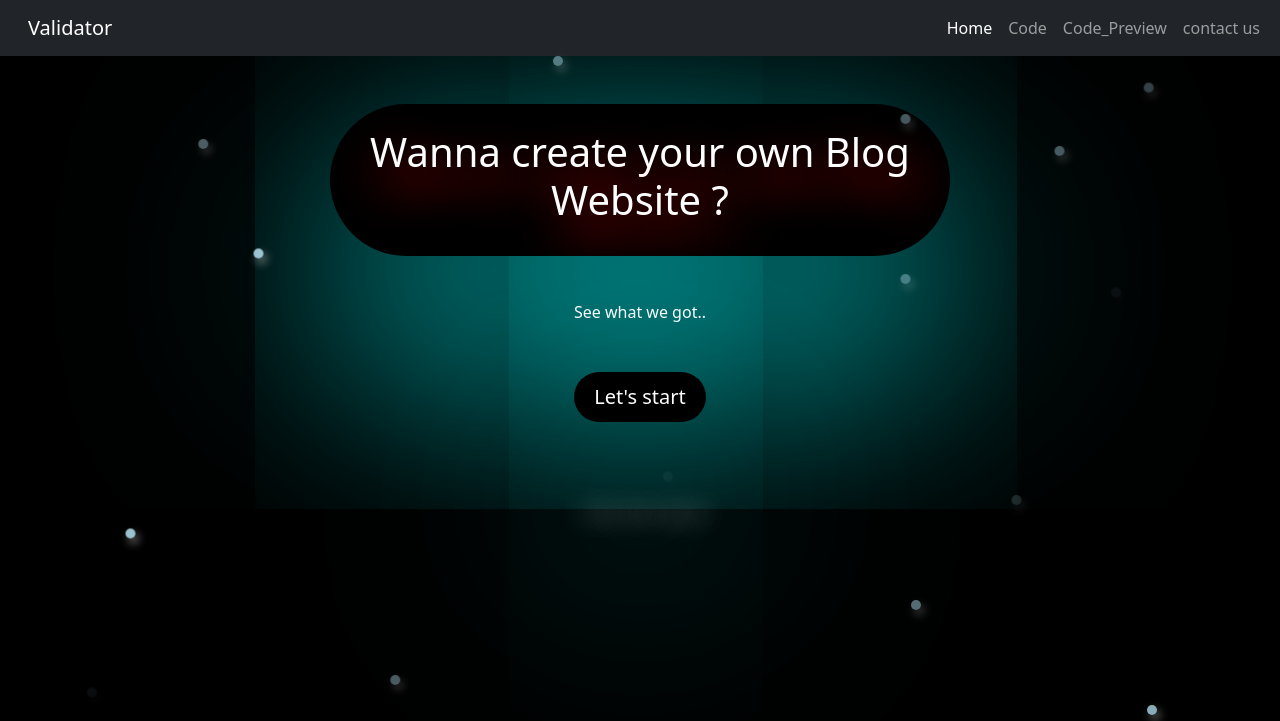
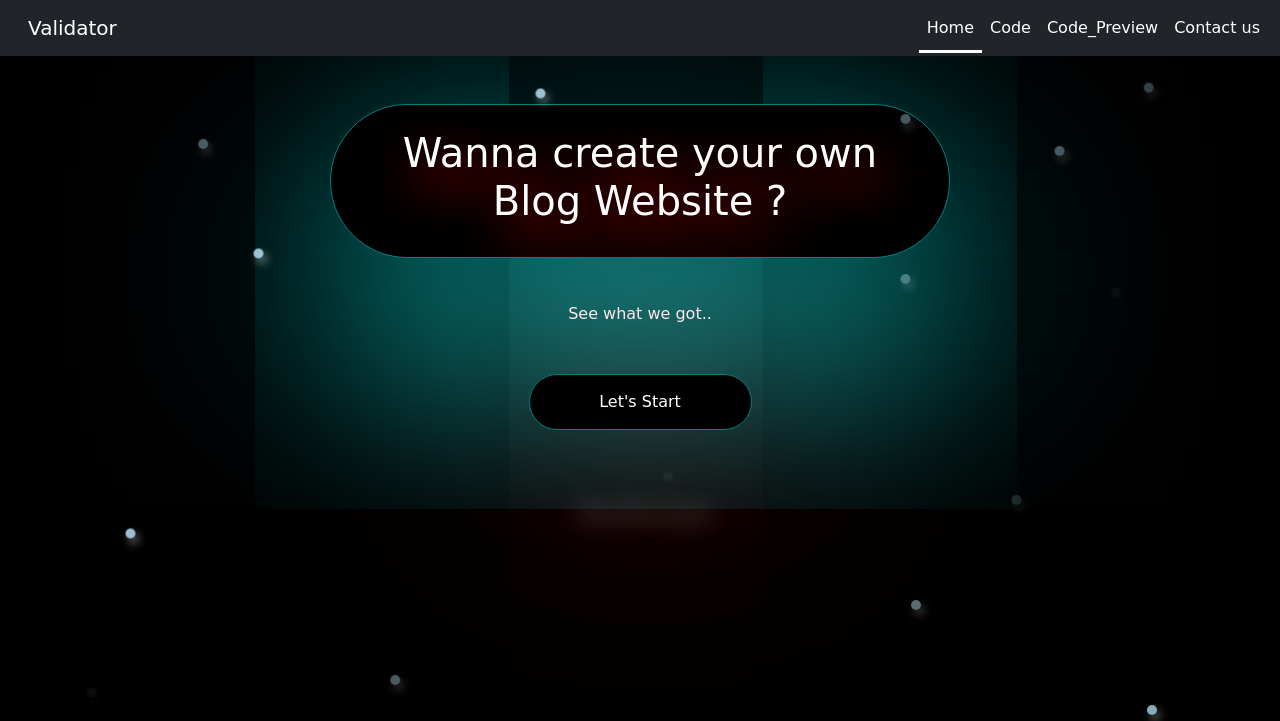
Before and after one commit to Naman-bangari/blogweb-with-django, a Django app: page / in a window 1280 px wide. Shown: the top 721 px of the page. Run offline with Django 5.2, Linux system fonts and the light colour scheme.

Commit message:
front end

```diff
--- a/Validator/home/views.py
+++ b/Validator/home/views.py
@@ -2,6 +2,7 @@ from django.shortcuts import render ,HttpResponse,redirect
 
 # Create your views here.
 def index(request):
+    items = request.session.get('items', [])
     code1 = request.session.get('code1', None)  # Retrieve code1 from session or None if not found
 
     if request.method == 'POST':
@@ -9,17 +10,23 @@ def index(request):
         if new_code1 is not None:  # Check if new_code1 is not None
             request.session['code1'] = new_code1  # Store new_code1 in session
             code1 = new_code1
-
-    return render(request, 'index.html', {'code1': code1})
+    return render(request, 'index.html', {'code1': code1,'items':items})
 
 def about(request):
     code1 = request.session.get('code1')  # Retrieve code1 from session
     return render(request, 'about.html', {'code1': code1})
 
 def services(request):
-     return render(request,'services.html')
+    return render(request,'services.html')
 
 def contact(request):
-     return render(request,'contact.html')
+    return render(request,'contact.html')
 def home1(request):
-     return render(request,'home1.html')
+    if request.method == 'POST':
+        items = []  # Initialize an empty list
+        selected_items = [value for name, value in request.POST.items() if name.startswith('item')]
+        items.extend(selected_items)
+        request.session['items'] = items
+        return redirect('index')  # Assuming 'index' is the name of the URL pattern for the index view
+
+    return render(request, 'home1.html')
--- a/Validator/templates/about.html
+++ b/Validator/templates/about.html
@@ -4,6 +4,7 @@
   {{ code1 | safe }}
 
 </div>
+
 <script>
   console.log("Variable content:", "{{ code1 }}");
 </script>
--- a/Validator/templates/base.html
+++ b/Validator/templates/base.html
@@ -1,18 +1,21 @@
-<!doctype html>
+<!DOCTYPE html>
 <html lang="en" dir="ltr">
 
 <head>
   <meta charset="utf-8">
   <meta name="viewport" content="width=device-width, initial-scale=1">
-    <link rel="stylesheet" href="https://cdn.jsdelivr.net/npm/bootstrap@5.3.3/dist/css/bootstrap.rtl.min.css" integrity="sha384-dpuaG1suU0eT09tx5plTaGMLBsfDLzUCCUXOY2j/LSvXYuG6Bqs43ALlhIqAJVRb" crossorigin="anonymous">
+  <link rel="stylesheet"
+    href="https://cdn.jsdelivr.net/npm/bootstrap@5.3.3/dist/css/bootstrap.rtl.min.css"
+    integrity="sha384-dpuaG1suU0eT09tx5plTaGMLBsfDLzUCCUXOY2j/LSvXYuG6Bqs43ALlhIqAJVRb" crossorigin="anonymous">
 
-    <title >{% block title %}{% endblock title %} Validator</title>
+  <title>{% block title %}{% endblock title %} Validator</title>
   <style>
     body {
       font-family: Cursive, sans-serif;
       background-color: #f2f2f2;
       margin: 0;
       padding: 0;
+
     }
 
     .container {
@@ -36,44 +39,55 @@
       float: left;
     }
 
-      button[type="submit"] {
-        background-color: #007bff;
-        color: #fff;
-        border: none;
-        border-radius: 4px;
-        padding: 10px 20px;
-        cursor: pointer;
-        font-size: 16px;
-        transition: background-color 0.3s;
+    .navbar-nav .nav-item .nav-link {
+      position: relative;
+      color: white; /* Default color */
+      transition: color 0.3s; /* Transition for text color */
     }
 
-      button[type="submit"]:hover {
-        background-color: #0056b3;
+    .navbar-nav .nav-item .nav-link::after {
+      content: '';
+      position: absolute;
+      bottom: -5px;
+      left: 0;
+      width: 0;
+      height: 3px; /* Thickness of the underline */
+      background-color: white; /* Color of the underline */
+      transition: width 0.3s; /* Transition for underline width */
     }
 
+    .navbar-nav .nav-item .nav-link:hover::after {
+      width: 100%;
+    }
+
+    .navbar-nav .nav-item .nav-link.active::after {
+      width: 100%;
+    }
   </style>
 </head>
+
 <body>
   <nav class="navbar navbar-expand-lg navbar-dark bg-dark">
     <div class="container-fluid">
       <a class="navbar-brand" href="/">Validator</a>
-          <button class="navbar-toggler" type="button" data-bs-toggle="collapse" data-bs-target="#navbarSupportedContent" aria-controls="navbarSupportedContent" aria-expanded="false" aria-label="Toggle navigation">
+      <button class="navbar-toggler" type="button" data-bs-toggle="collapse" data-bs-target="#navbarSupportedContent"
+        aria-controls="navbarSupportedContent" aria-expanded="false" aria-label="Toggle navigation">
         <span class="navbar-toggler-icon"></span>
       </button>
       <div class="collapse navbar-collapse" id="navbarSupportedContent">
         <ul class="navbar-nav me-auto mb-2 mb-lg-0">
           <li class="nav-item">
-                <a class="nav-link active" aria-current="page" href="/">Home</a>
+            <a class="nav-link {% if request.path == '/' %}active{% endif %}" aria-current="page" href="/">Home</a>
           </li>
           <li class="nav-item">
-                <a class="nav-link" href="index" >Code</a>
+            <a class="nav-link {% if request.path == '/index' %}active{% endif %}" href="index">Code</a>
           </li>
           <li class="nav-item">
-                <a class="nav-link" href="/about" target="_blank">Code_Preview</a>
+            <a class="nav-link {% if request.path == '/about' %}active{% endif %}" href="/about" target="_blank">Code_Preview</a>
           </li>
 
           <li class="nav-item">
-                <a class="nav-link" href="/contact">contact us</a>
+            <a class="nav-link {% if request.path == '/contact' %}active{% endif %}" href="/contact">Contact us</a>
           </li>
         </ul>
 
@@ -82,9 +96,8 @@
 
   </nav>
   {% block body %}{% endblock body %}
-
-
-      <script src="https://cdn.jsdelivr.net/npm/bootstrap@5.3.3/dist/js/bootstrap.bundle.min.js" integrity="sha384-YvpcrYf0tY3lHB60NNkmXc5s9fDVZLESaAA55NDzOxhy9GkcIdslK1eN7N6jIeHz" crossorigin="anonymous"></script>
+  <script src="https://cdn.jsdelivr.net/npm/bootstrap@5.3.3/dist/js/bootstrap.bundle.min.js"
+    integrity="sha384-YvpcrYf0tY3lHB60NNkmXc5s9fDVZLESaAA55NDzOxhy9GkcIdslK1eN7N6jIeHz" crossorigin="anonymous"></script>
 </body>
 
 </html>
--- a/Validator/templates/home1.html
+++ b/Validator/templates/home1.html
@@ -10,14 +10,14 @@
     <title>Home</title>
     <style>
         body {
+            font-family: Cursive, sans-serif;
             background-color:black;
         }
         .container{
             color:white;
-            background: radial-gradient(circle, rgba(0,0,0,0.5), black);
             background-color: black;
             border-radius: 500px;
-            border-color:red;
+            border: 1px solid rgb(0, 128, 128);
             box-shadow: 1px 90px 500px cyan;
             text-shadow: 10px 20px 50px red;
             padding: 20px;
@@ -51,7 +51,7 @@
         .particle-container .particle:nth-child(1){
             top: 12%;
             left: 42%;
-            animation: particle-motion 1s linear infinite;
+            animation: particle-motion 6s linear infinite;
         }
 
         .particle-container .particle:nth-child(2){
@@ -128,7 +128,11 @@
             left: 30%;
             animation: particle-motion 4s linear infinite;
         }
-
+        .particle-container .particle:nth-child(16){
+            top: 0%;
+            left: 0%;
+            animation: particle-motion 4s linear infinite;
+        }
 
         @keyframes particle-motion {
             0%{
@@ -161,21 +165,55 @@
                 opacity: 0;
             }
         }
-        button[type="submit"] {
-            position: center;
+        #openPopup:hover {
+            background-color: #333;
+        }
+        .popup {
+            display: none;
+            position: fixed;
+            z-index: 1;
+            left: 0;
+            top: 0;
+            width: 100%;
+            height: 100%;
+            overflow: auto;
+            background-color: rgba(0, 0, 0, 0.5);
+            backdrop-filter: blur(5px);
+        }
+        .popup-content {
             background-color: black;
-            color: #fff;
-            border: none;
-            padding: 10px 20px;
+            color: white;
+            margin: 15% auto;
+            padding: 20px;
+            border: 1px solid #888;
+            width: 60%;
+        }
+        .close {
+            color: #aaa;
+            float: right;
+            font-size: 30px;
+            font-weight: bold;
+        }
+        .close:hover,
+        .close:focus {
+            color: black;
+            text-decoration: none;
             cursor: pointer;
-            font-size: 20px;
-            transition: background-color 0.3s;
-            border-radius: 50px;
-            box-shadow: 1px 100px 500px cyan;
         }
-
-        button[type="submit"]:hover {
-            background-color: #333;
+        .btnn {
+            color: white;
+            background-color: black;
+            border-radius: 500px;
+            border: 1px solid rgb(0, 128, 128);
+            box-shadow: 10px 0px 500px red;
+            padding: 15px;
+            margin-bottom: 0px;
+            width: calc(20% - 25px);
+        }
+        .btnn:hover {
+            cursor: pointer;
+            color: red;
+            background-color: silver;
         }
     </style>
 </head>
@@ -186,9 +224,25 @@
     </div>
 
          <center class="one">See what we got..
-            <br><br><br><button type="submit"onClick="fn()">Let's start</button>
+            <br><br><br><button class="btnn"type="submit" id="openPopup">Let's Start</button>
          </center>
+         <div id="popup" class="popup">
+            <div class="popup-content">
+              <span class="close" id="closePopup">&times;</span>
+              <h2>Select Criteria you need:</h2>
+              <form id="checkboxForm" method="post">
+                {% csrf_token %}
+                <label><input type="checkbox" name="item1" value="Item 1"> Item 1</label><br>
+                <label><input type="checkbox" name="item2" value="Item 2"> Item 2</label><br>
+                <label><input type="checkbox" name="item3" value="Item 3"> Item 3</label><br>
+                <br><button class="btnn" type="submit" id="goButton">Go</button>
+            </form>
+              <br>
+              <button  class="btnn" id="cancelButton">Cancel</button>
+            </div>
+          </div>
         <div class="particle-container">
+            <div class="particle"></div>
             <div class="particle"></div>
             <div class="particle"></div>
             <div class="particle"></div>
@@ -209,10 +263,33 @@
 
 </body>
 <script>
-    function fn()
-    {
-        window.location.href = "index";
-    }
+    document.getElementById("openPopup").addEventListener("click", function() {
+        document.getElementById("popup").style.display = "block";
+      });
+
+      document.getElementById("closePopup").addEventListener("click", function() {
+        document.getElementById("popup").style.display = "none";
+      });
+
+      document.getElementById("cancelButton").addEventListener("click", function() {
+        document.getElementById("popup").style.display = "none";
+      });
+
+      document.getElementById("goButton").addEventListener("click", function() {
+        var form = document.getElementById("checkboxForm");
+        var formData = new FormData(form);
+        var selectedItems = [];
+        for (const entry of formData.entries()) {
+          if (entry[1] === "on") {
+            selectedItems.push(entry[0]);
+          }
+        }
+        console.log(selectedItems);
+      });
+      function fn()
+      {
+          window.location.href = "index";
+      }
 </script>
 </html>
 {% endblock body %}
```
Also changed, not shown: Validator/templates/index.html (+18 -45 lines), 1 other file. Lines whose indentation alone changed are shown as unchanged.
